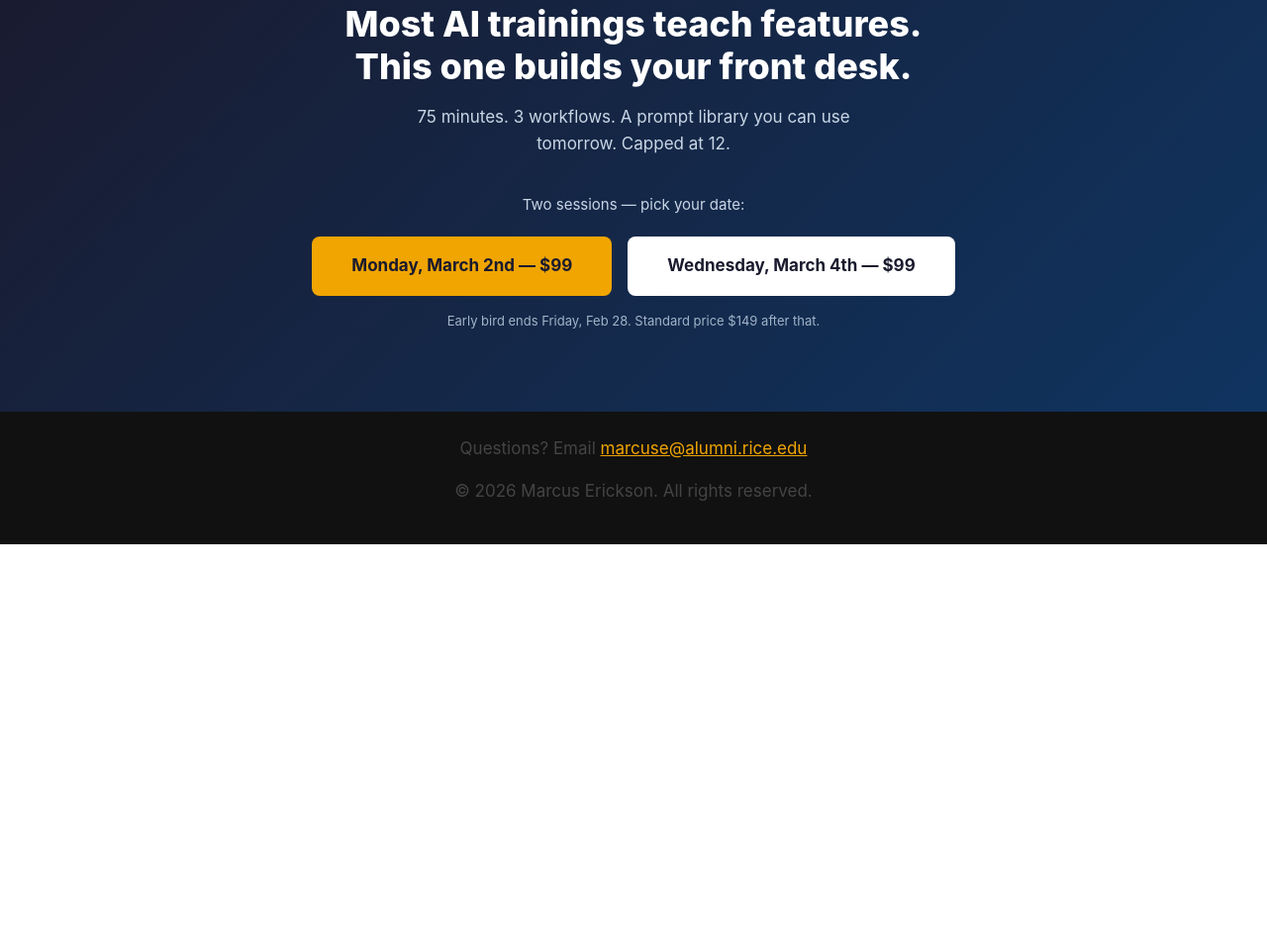
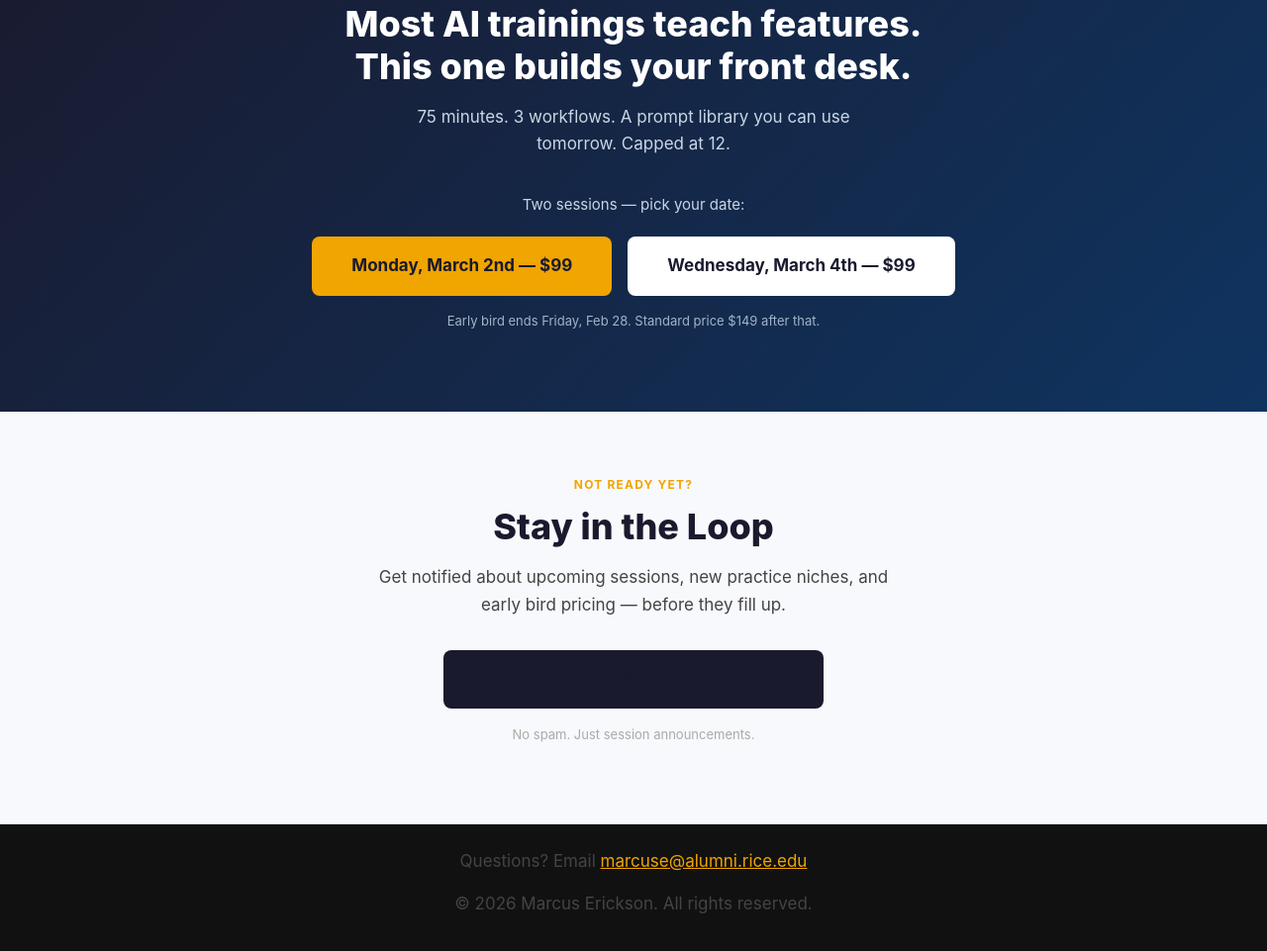
Before and after one commit to marcus-erickson/aiclinic, a plain HTML site: page index.html in a window 1280 px wide. Shown: the part 6216-7177 px from the top of the page at 99% size. Before the commit the page ends 6766 px from the top, so only its background shows below. Drawn offline with Linux system fonts and the light colour scheme.

Commit message:
Add 'Stay in the Loop' section to index.html

```diff
--- a/index.html
+++ b/index.html
@@ -615,6 +615,17 @@
     </div>
   </div>
 
+  <!-- STAY IN THE LOOP -->
+  <section style="background:#f8f9fc; text-align:center; padding:64px 24px;">
+    <div class="container">
+      <div class="section-label">Not ready yet?</div>
+      <h2 style="margin-bottom:16px;">Stay in the Loop</h2>
+      <p style="max-width:520px; margin:0 auto 32px;">Get notified about upcoming sessions, new practice niches, and early bird pricing — before they fill up.</p>
+      <a href="https://forms.gle/B59gK1CDtcWm1qJ57" target="_blank" class="btn-primary" style="background:#1a1a2e;">Notify Me About Upcoming Sessions</a>
+      <p style="font-size:13px; color:#aaa; margin-top:16px;">No spam. Just session announcements.</p>
+    </div>
+  </section>
+
   <!-- FOOTER -->
   <footer>
     <p>Questions? Email <a href="mailto:marcuse@alumni.rice.edu" style="color:#f0a500;">marcuse@alumni.rice.edu</a></p>
```
